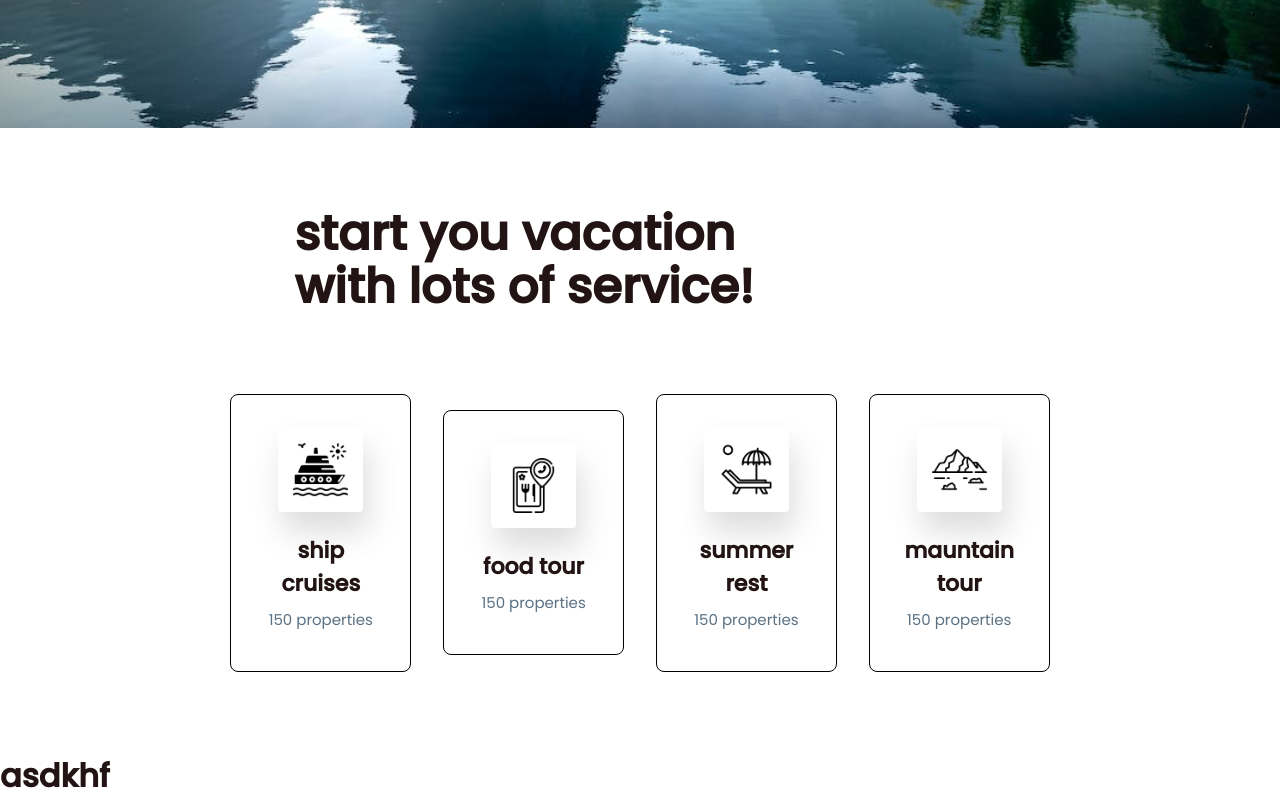
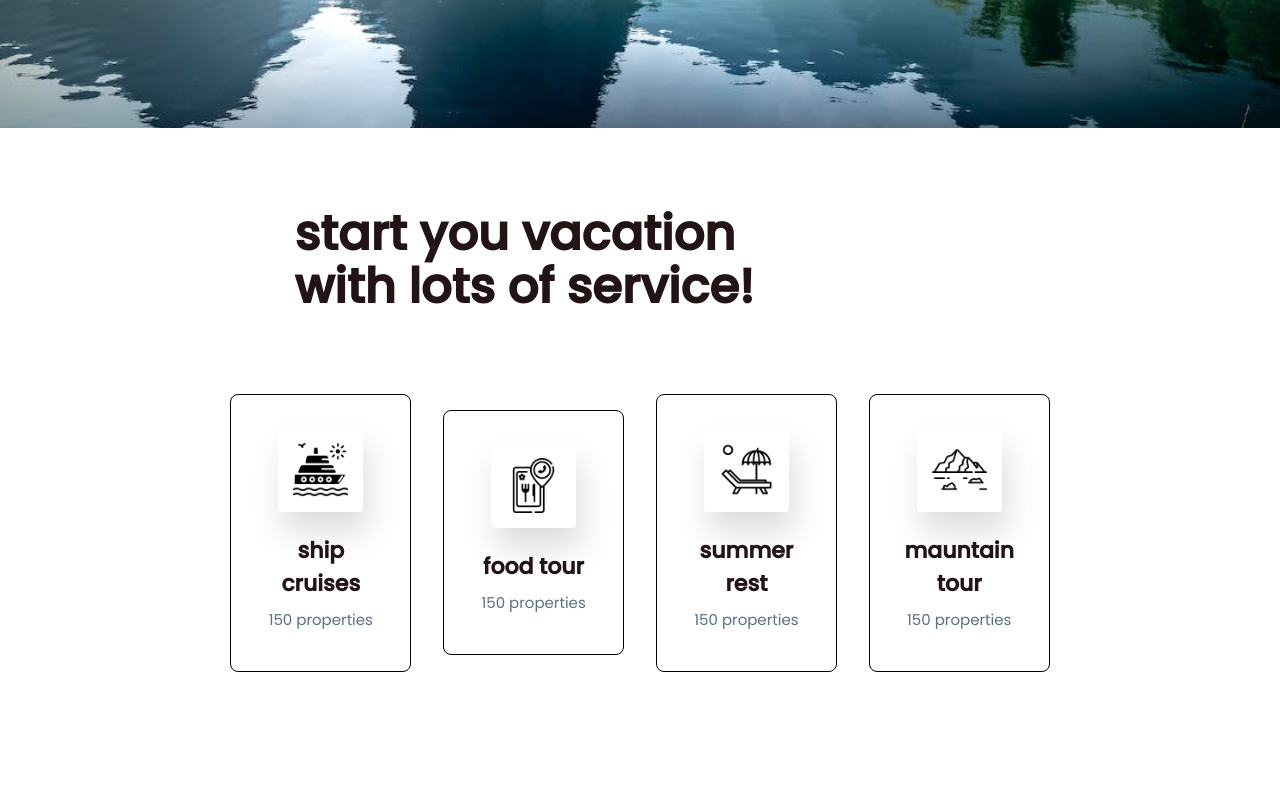
Before and after one commit to 2atharva21/travel-website, a plain HTML site: page html files/index.html in a window 1280 px wide. Shown: the part 672-1472 px from the top of the page. After the commit the page ends 1424 px from the top, so only its background shows below. Drawn offline with nearby package versions, Linux system fonts and the light colour scheme.

Commit message:
3rd commit

```diff
--- a/html files/index.html
+++ b/html files/index.html
@@ -68,6 +68,6 @@
             </div>
         </div>
     </section>
-    <h1>asdkhf</h1>
+
 </body>
 </html>
```
